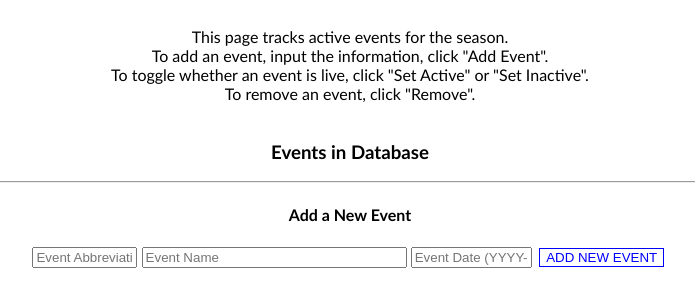
After one commit to fscdata/fsc-data-scouting, a Flask app: page /admin/maintenance_active_events in a window 1280 px wide. The commit adds this page. Shown: the top 307 px of the page, without its empty margins (290-985 px from the left). Run offline with Flask 3, Linux system fonts and the light colour scheme.

Commit message:
new events table and administration

```diff
--- a/main.py
+++ b/main.py
@@ -1,8 +1,8 @@
 import os
 import urllib.parse
 
-from flask import Flask, render_template, request, redirect
-from database_model import db, Team, MatchTeamData, MatchAllianceData, Calculation
+from flask import Flask
+from database_model import db
 
 ALLOWED_EXTENSIONS = set(['txt', 'pdf', 'png', 'jpg', 'jpeg', 'gif'])
 
@@ -34,123 +34,32 @@ app = Flask(__name__)
 app.config["SQLALCHEMY_DATABASE_URI"] = get_db_uri()
 db.init_app(app)  # Initialize the SQLAlchemy database with the app
 
-@app.route("/")
-def home_page():
-    print(' > Rendering home page')
-    return render_template('home_page.html')
+# Register blueprints
+from routes.main_routes import bp as main_bp
+from routes.scout_routes import bp as scout_bp
+from routes.report_routes import bp as report_bp
+from routes.admin_routes import bp as admin_bp
 
-@app.route("/confirmed")
-def confirmation_page():
-    print(' > Rendering confirmation page')
-    return render_template('confirm_page.html')
-
-## scouting pages
-@app.route("/scout/")
-def scout_page():
-    print(' > Rendering scout page')
-    return render_template('scout_page.html')
-
-@app.route('/scout/add_data', methods = ['POST'])
-def add_new():
-    if request.method == 'POST':
-        print(request.form)
-        form_dict = request.form.to_dict(flat=False)
-        print(form_dict)
-
-        # capture fields from form
-        new_record_data = {
-            'match_id': int(request.form.get('match_number', 0)),
-            'team_number': int(request.form.get('team_number', 0)),
-            'auto_fuel_score': int(request.form.get('auto_score_preload', 0)),
-            'auto_climb_try': bool(int(request.form.get('auto_climb', 0))),
-            'teleop_fuel_score': int(request.form.get('teleop_score_fuel', 0)),
-            'teleop_climb_try': bool(int(request.form.get('endgame_climb', 0))),
-            'match_tipped': 'tipped' in request.form,
-            'match_broke': 'broken' in request.form,
-        }
-
-        # Filter out keys that are not in the MatchTeamData model
-        valid_keys = [c.name for c in MatchTeamData.__table__.columns]
-        filtered_data = {k: v for k, v in new_record_data.items() if k in valid_keys}
-
-        new_match_record = MatchTeamData(**filtered_data)
-
-        db.session.add(new_match_record)
-        db.session.commit()
-
-        print(f' > Successfully added scouting record to database')
-        return redirect('/confirmed')
-
-## reporting pages
-@app.route("/report/")
-def report_page():
-    print(' > Rendering report page')
-    match_data = db.session.query(MatchTeamData).all()
-    return render_template('report/main_report_page.html', match_data=match_data)
-
-@app.route("/report/event")
-def report_event_page():
-    print(' > Rendering calculated data')
-    # query only match data for a specific event, then calculate and display that data on the page
-    event_match_data = db.session.query(MatchTeamData)\
-        .join(MatchAllianceData, MatchTeamData.match_id == MatchAllianceData.match_id)\
-        .filter(MatchAllianceData.event_id == 1).all()
-    aggregate_data = db.session.query(Calculation)\
-        .filter(Calculation.calculation_name == 'event_climb')\
-        .first()
-    print(f' > Aggregate data for event 1: {aggregate_data.calculation_value}')
-    # match_data = db.session.query(MatchTeamData).all()
-    return render_template('report/main_report_page.html', match_data=event_match_data, aggregate_data=aggregate_data)
-
-## admin pages
-@app.route("/admin/maintenance_frc_teams")
-def admin_maintenance_frc_teams():
-    print(' > Rendering admin FRC teams maintenance page')
-    team_data = db.session.query(Team.team_id, Team.team_name).all()
-    return render_template('admin/maintenance_frc_teams.html', team_data=team_data)
-
-@app.route("/admin/addto_frc_teams", methods=['POST'])
-def add_new_team():
-    if request.method == 'POST':
-        print(request.form)
-        form_dict = request.form.to_dict(flat=False)
-        print(form_dict)
-
-        # capture fields from form
-        new_team_data = {
-            'team_id': int(request.form.get('team_number', 0)),
-            'team_name': request.form.get('team_name', ''),
-        }
-
-        # Filter out keys that are not in the Team model
-        valid_keys = [c.name for c in Team.__table__.columns]
-        filtered_data = {k: v for k, v in new_team_data.items() if k in valid_keys}
-
-        new_team_record = Team(**filtered_data)
-
-        db.session.add(new_team_record)
-        db.session.commit()
-
-        print(f' > Successfully added team to database')
-        return redirect('/admin/maintenance_frc_teams')
-
-@app.route("/admin/update_frc_teams")
-def update_frc_teams():
-    team_number = request.args.get('team', 0)
-    print(f' > Attempting to remove team {team_number}')
-    db.session.query(Team).filter(Team.team_id == team_number).delete()
-    db.session.commit()
-    print(f' > Successfully removed team {team_number}')
-    return redirect('/admin/maintenance_frc_teams')
-
+app.register_blueprint(main_bp)
+app.register_blueprint(scout_bp)
+app.register_blueprint(report_bp)
+app.register_blueprint(admin_bp)
 ##
 
 ## Main execution of app
 @app.cli.command("init-db")
 def init_db():
     """Create all database tables."""
-    db.create_all()
-    print("Initialized the database.")
+    # import model classes to register with SQLAlchemy metadata
+    from database_model import Team, Event, MatchTeamData, MatchAllianceData, Calculation
+
+    # Run create_all inside the app context to ensure proper configuration
+    with app.app_context():
+        try:
+            db.create_all()
+            print("Initialized the database.")
+        except Exception as e:
+            print(f"Error initializing the database: {e}")
 
 if __name__ == "__main__":
     app.run(debug=True, host="0.0.0.0", port=int(os.environ.get("PORT", 8080)))
--- /dev/null
+++ b/routes/admin_routes.py
@@ -0,0 +1,111 @@
+from flask import Blueprint, render_template, request, redirect
+from database_model import db, Event, Team
+
+bp = Blueprint("admin", __name__, url_prefix="/admin")
+
+'''
+Admin routes for maintaining FRC Teams database table
+'''
+@bp.route("/maintenance_frc_teams")
+def admin_maintenance_frc_teams():
+    print(' > Rendering admin FRC teams maintenance page')
+    team_data = db.session.query(Team.team_id, Team.team_name).all()
+    return render_template('admin/maintenance_frc_teams.html', team_data=team_data)
+
+@bp.route("/addto_frc_teams", methods=['POST'])
+def add_new_team():
+    if request.method == 'POST':
+        print(request.form)
+        form_dict = request.form.to_dict(flat=False)
+        print(form_dict)
+
+        new_team_data = {
+            'team_id': int(request.form.get('team_number', 0)),
+            'team_name': request.form.get('team_name', ''),
+        }
+
+        valid_keys = [c.name for c in Team.__table__.columns]
+        filtered_data = {k: v for k, v in new_team_data.items() if k in valid_keys}
+
+        new_team_record = Team(**filtered_data)
+
+        db.session.add(new_team_record)
+        db.session.commit()
+
+        print(f' > Successfully added team to database')
+        return redirect('/admin/maintenance_frc_teams')
+
+@bp.route("/update_frc_teams")
+def update_frc_teams():
+    team_number = request.args.get('team', 0)
+    print(f' > Attempting to remove team {team_number}')
+    db.session.query(Team).filter(Team.team_id == team_number).delete()
+    db.session.commit()
+    print(f' > Successfully removed team {team_number}')
+    return redirect('/admin/maintenance_frc_teams')
+
+'''
+Admin routes for maintaining Active Events table
+'''
+@bp.route("/maintenance_active_events")
+def admin_maintenance_active_events():
+    print(' > Rendering admin active events maintenance page')
+    event_data = db.session.query(Event.event_id, Event.event_code, Event.event_name, Event.event_date, Event.event_currently_active).all()
+    return render_template('admin/maintenance_active_events.html', event_data=event_data)
+
+@bp.route("/addto_active_events", methods=['POST'])
+def add_new_active_event():
+    if request.method == 'POST':
+        print(request.form)
+        form_dict = request.form.to_dict(flat=False)
+        print(form_dict)
+
+        # capture fields from form
+        new_event_data = {
+            'event_code': request.form.get('event_code', ''),
+            'event_name': request.form.get('event_name', ''),
+            'event_date': request.form.get('event_date', ''),
+            'event_currently_active': False,
+        }
+
+        # Filter out keys that are not in the Event model
+        valid_keys = [c.name for c in Event.__table__.columns]
+        filtered_data = {k: v for k, v in new_event_data.items() if k in valid_keys}
+
+        new_event_record = Event(**filtered_data)
+
+        db.session.add(new_event_record)
+        db.session.commit()
+
+        print(f' > Successfully added event to database')
+        return redirect('/admin/maintenance_active_events')
+
+@bp.route("/update_events")
+def update_events():
+    event_id = request.args.get('event', 0)
+    print(f' > Attempting to remove event {event_id}')
+    db.session.query(Event).filter(Event.event_id == event_id).delete()
+    db.session.commit()
+    print(f' > Successfully removed event {event_id}')
+    return redirect('/admin/maintenance_active_events')
+
+@bp.route("/toggle_active_events")
+def toggle_active_events():
+    event_id = request.args.get('event', 0)
+    print(f' > Toggle event {event_id} active status')
+    event = db.session.query(Event).filter(Event.event_id == event_id).first()
+    if event is None:
+        print(f' > Event {event_id} not found in database')
+        return redirect('/admin/maintenance_active_events')
+    if event.event_currently_active:
+        # If the event is currently active, set it to inactive
+        db.session.query(Event).filter(Event.event_id == event_id).update({Event.event_currently_active: False})
+        db.session.commit()
+        print(f' > Successfully deactivated event {event_id}')
+        return redirect('/admin/maintenance_active_events')
+    if not event.event_currently_active:
+        # If the event is currently inactive, set it to active
+        db.session.query(Event).filter(Event.event_id == event_id).update({Event.event_currently_active: True})
+        db.session.commit()
+        print(f' > Successfully activated event {event_id}')
+        return redirect('/admin/maintenance_active_events')
--- /dev/null
+++ b/templates/admin/maintenance_active_events.html
@@ -0,0 +1,47 @@
+<!doctype html>
+<html>
+    <head>
+        <title>ADMIN MAINTENANCE: Update FRC Teams Table</title>
+        <meta name="viewport" content="width=device-width, initial-scale=1">
+        <script src={{ url_for('static', filename='js/main.js') }}></script>
+        <link rel="stylesheet" href={{ url_for('static', filename='css/main.css') }} />
+    </head>
+<body>
+    <div class="wrapperDiv">
+        <br />
+        This page tracks active events for the season.
+        <br />
+        To add an event, input the information, click "Add Event". <br />
+        To toggle whether an event is live, click "Set Active" or "Set Inactive". <br />
+        To remove an event, click "Remove". <br />
+        <br />
+
+        <h3>Events in Database</h3>
+        {% for event in event_data %}
+        <span>Event <strong>{{ event.event_code }}</strong>: <em>{{ event.event_name }}</em> ({{ event.event_date }})
+        {% if event.event_currently_active %} <strong>[ACTIVE]</strong>
+        {% else %} [inactive]
+        {% endif %}
+        </span>
+        <a href="/admin/update_events?event={{ event.event_id }}" class="send">Remove</a>
+
+        {% if event.event_currently_active %}
+        <a href="/admin/toggle_active_events?event={{ event.event_id }}" class="send">Set Inactive</a>
+        {% else %}
+        <a href="/admin/toggle_active_events?event={{ event.event_id }}" class="send">Set Active</a>
+        {% endif %}
+
+        <br />
+        {% endfor %}
+        <hr />
+        <h4>Add a New Event</h4>
+
+        <form action="/admin/addto_active_events" method="POST" onsubmit="return validate()">
+            <input type="text" name="event_code" placeholder="Event Abbreviation" size="10" required>
+            <input type="text" name="event_name" placeholder="Event Name" size="30" required>
+            <input type="text" name="event_date" placeholder="Event Date (YYYY-MM-DD)" size="12" required>
+        <input class="send" type="submit" value="ADD NEW EVENT">
+        </form>
+    </div>
+</body>
+</html>
--- a/templates/home_page.html
+++ b/templates/home_page.html
@@ -18,6 +18,8 @@
         <button class="send" onclick="document.location='/scout/'">Collect Data</button>
         <br />
         <button class="send" onclick="document.location='/report/'">View Reports</button>
+        <br />
+        <button class="send" onclick="document.location='/info/'">FAQ and How-To</button>
 
     </div>
 </body>
--- a/templates/report/main_report_page.html
+++ b/templates/report/main_report_page.html
@@ -20,7 +20,6 @@
         <br />
         {% endfor %}
         <hr />
-        <h4>Add a New Team</h4>
 
         <!-- <form action="/admin/addto_frc_teams" method="POST" onsubmit="return validate()">
             <input type="text" name="team_number" placeholder="Team Number" size="8" required>
```
Also changed, not shown: database_model.py (+9 -1 lines), routes/main_routes.py (added, +13 -0 lines), routes/report_routes.py (added, +22 -0 lines), routes/scout_routes.py (added, +40 -0 lines).
